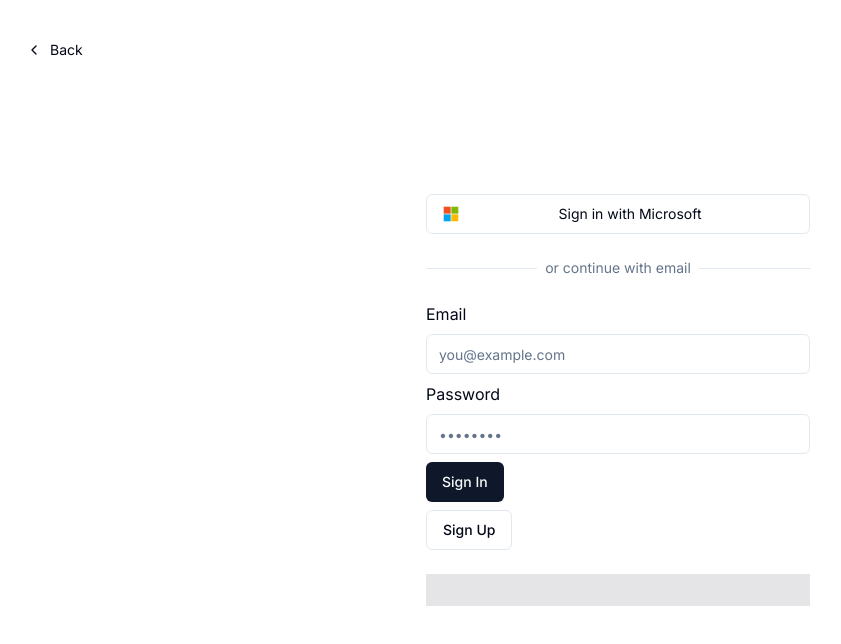
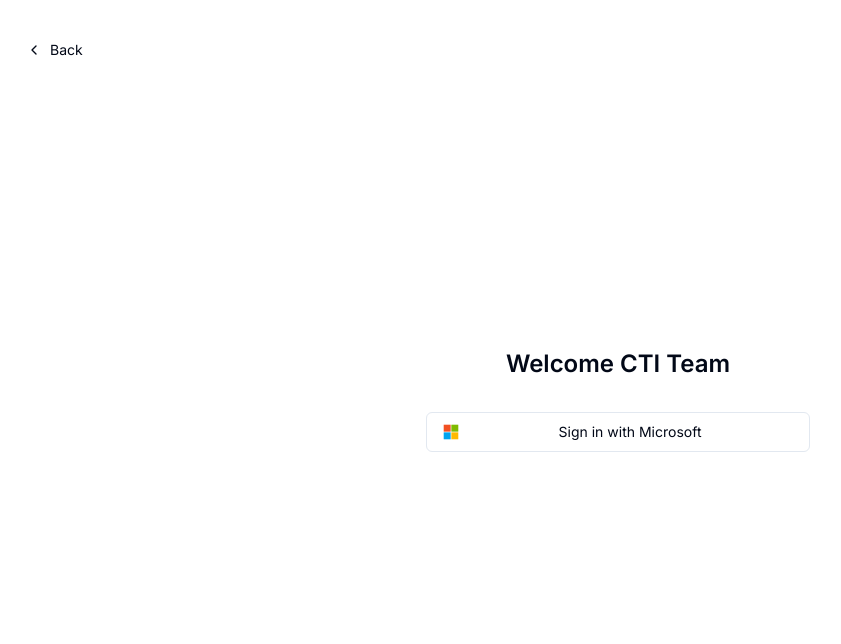
Before and after one commit to warmfire540/opportunity-bid-portal, a Next.js app: page /login in a window 1280 px wide. Shown: the top 644 px of the page, without its empty margins (22-863 px from the left). Built offline with nearby package versions, Linux system fonts and the light colour scheme; no server answers.

Commit message:
wf disable

```diff
--- a/src/app/login/page.tsx
+++ b/src/app/login/page.tsx
@@ -10,9 +10,12 @@
 export default async function Login({
   searchParams,
 }: Readonly<{
-  searchParams: Promise<{ message: string; returnUrl?: string }>;
+  searchParams: Promise<{ message?: string; returnUrl?: string }>;
 }>) {
   const params = await searchParams;
+
+  // Check if we're running locally
+  const isLocal = process.env.NEXT_PUBLIC_URL?.includes("localhost") ?? true;
 
   const signIn = async (_prevState: unknown, formData: FormData) => {
     "use server";
@@ -87,9 +90,19 @@
 
       <form className="flex w-full flex-1 flex-col justify-center gap-2 text-foreground animate-in">
         <OAuthErrorHandler />
+
+        {/* Welcome Message */}
+        <div className="text-center mb-6">
+          <h1 className="text-2xl font-semibold text-foreground">Welcome CTI Team</h1>
+        </div>
+
         <div className="flex w-full flex-col gap-2">
           <MicrosoftOAuthButton returnUrl={params.returnUrl ?? undefined} />
         </div>
+
+        {/* Only show email login in local development */}
+        {isLocal && (
+          <>
             <div className="my-4 flex items-center gap-2">
               <div className="h-px flex-1 bg-border" />
               <span className="text-sm text-muted-foreground">or continue with email</span>
@@ -115,7 +128,10 @@
             <SubmitButton formAction={signUp} variant="outline" pendingText="Signing Up...">
               Sign Up
             </SubmitButton>
-        {params.message !== "" && (
+          </>
+        )}
+
+        {params.message !== undefined && (
           <p className="mt-4 bg-foreground/10 p-4 text-center text-foreground">{params.message}</p>
         )}
       </form>
```
Also changed, not shown: package.json (+11 -1 lines), 1 other file (tests, documents, lock files or other folders). Lines whose indentation alone changed are shown as unchanged.
